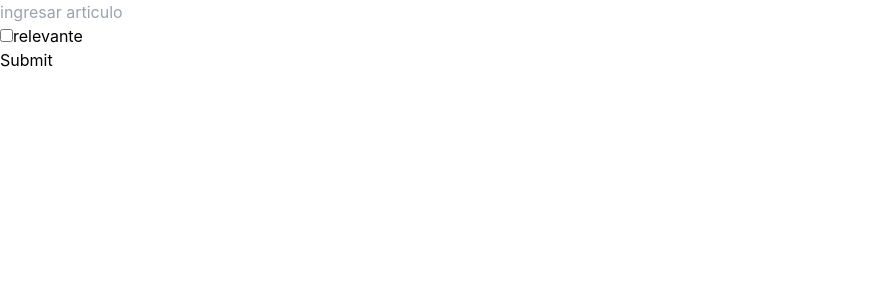
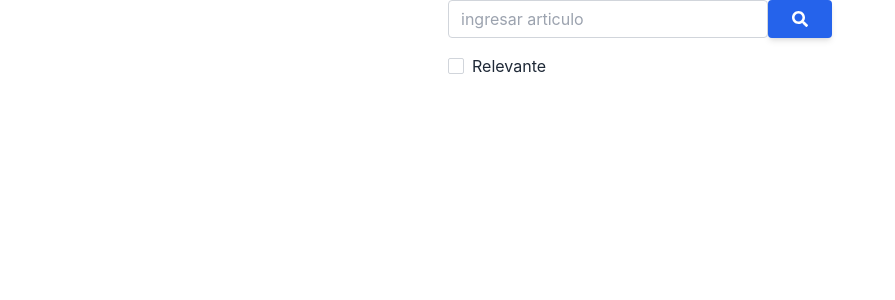
Before and after one commit to Ignaherrero/challenge-atomik, a Next.js app: page / in a window 1280 px wide. Shown: the top 300 px of the page, without its empty margins (0-895 px from the left). Built offline with nearby package versions, Linux system fonts and the light colour scheme.

Commit message:
added style to search

```diff
--- a/pages/index.jsx
+++ b/pages/index.jsx
@@ -36,15 +36,59 @@
   return (
     <>
       <form onSubmit={handleSubmit(onSubmit)}>
-        <input
-          {...register("article", { required: true, maxLength: 80 })}
-          placeholder="ingresar articulo"
-        />
-        <p>
-          <input {...register("relevant")} type="checkbox" value="relevance" />
-          relevante
-        </p>
-        <button type="submit">Submit</button>
+        <div class="flex justify-center">
+          <div class="mb-3 xl:w-96">
+            <div class="input-group relative flex flex-wrap items-stretch w-full mb-4">
+              <input
+                type="search"
+                class="form-control relative flex-auto min-w-0 block px-3 py-1.5 text-base font-normal text-gray-700 bg-white bg-clip-padding border border-solid border-gray-300 rounded transition ease-in-out m-0 focus:text-gray-700 focus:bg-white focus:border-blue-600 focus:outline-none"
+                placeholder="Search"
+                aria-label="Search"
+                aria-describedby="button-addon2"
+                {...register("article", { required: true, maxLength: 80 })}
+                placeholder="ingresar articulo"
+              />
+              <button
+                class="btn inline-block px-6 py-2.5 bg-blue-600 text-white font-medium text-xs leading-tight uppercase rounded shadow-md hover:bg-blue-700 hover:shadow-lg focus:bg-blue-700  focus:shadow-lg focus:outline-none focus:ring-0 active:bg-blue-800 active:shadow-lg transition duration-150 ease-in-out flex items-center"
+                type="button"
+                id="button-addon2"
+                type="submit"
+              >
+                <svg
+                  aria-hidden="true"
+                  focusable="false"
+                  data-prefix="fas"
+                  data-icon="search"
+                  class="w-4"
+                  role="img"
+                  xmlns="http://www.w3.org/2000/svg"
+                  viewBox="0 0 512 512"
+                >
+                  <path
+                    fill="currentColor"
+                    d="M505 442.7L405.3 343c-4.5-4.5-10.6-7-17-7H372c27.6-35.3 44-79.7 44-128C416 93.1 322.9 0 208 0S0 93.1 0 208s93.1 208 208 208c48.3 0 92.7-16.4 128-44v16.3c0 6.4 2.5 12.5 7 17l99.7 99.7c9.4 9.4 24.6 9.4 33.9 0l28.3-28.3c9.4-9.4 9.4-24.6.1-34zM208 336c-70.7 0-128-57.2-128-128 0-70.7 57.2-128 128-128 70.7 0 128 57.2 128 128 0 70.7-57.2 128-128 128z"
+                  ></path>
+                </svg>
+              </button>
+            </div>
+            <div class="form-check">
+              <input
+                {...register("relevant")}
+                type="checkbox"
+                value="relevance"
+                class="form-check-input appearance-none h-4 w-4 border border-gray-300 rounded-sm bg-white checked:bg-blue-600 checked:border-blue-600 focus:outline-none transition duration-200 mt-1 align-top bg-no-repeat bg-center bg-contain float-left mr-2 cursor-pointer"
+                id="flexCheckDefault"
+              />
+              <label
+                class="form-check-label inline-block text-gray-800"
+                for="flexCheckDefault"
+              >
+                Relevante
+              </label>
+            </div>
+          </div>
+        </div>
+
       </form>
       {articles.found === "notfound" && (
         <>
```
